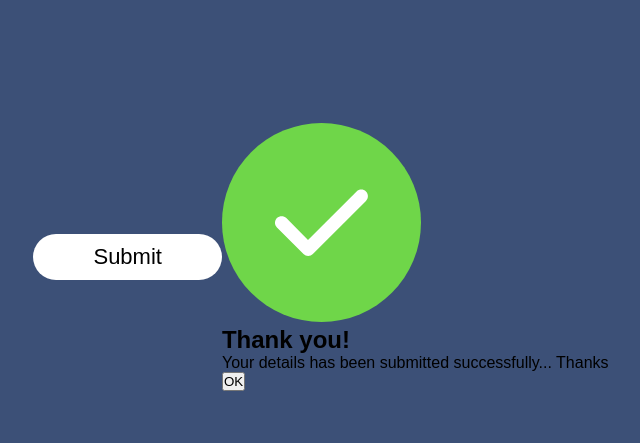
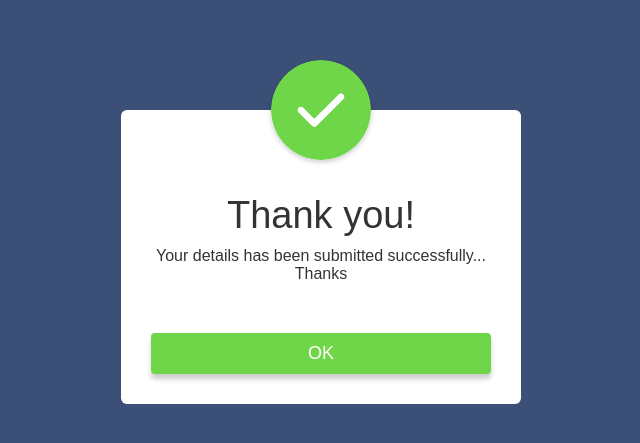
Before and after one commit to Mazharrais/Popup, a plain HTML site: page index.html in a window 1280 px wide. Shown: the part 143-586 px from the top of the page, without its empty margins (319-959 px from the left). Drawn offline with Linux system fonts and the light colour scheme.

Commit message:
add code

```diff
--- a/style.css
+++ b/style.css
@@ -22,3 +22,39 @@
     font-weight: 500;
     border-radius: 30px;
 }
+.popup{
+width: 400px;
+background: #fff;
+border-radius: 6px;
+position: absolute;
+top: 50%;
+left: 50%;
+transform: translate(-50%, -50%);
+text-align: center;
+padding: 0 30px 30px;
+color: #333;
+}
+.popup img{
+    width: 100px;
+    margin-top: -50px;
+    border-radius: 50px;
+    box-shadow: 0 2px 5px rgba(0, 0, 0, 0.2);
+}
+.popup h2{
+    font-size: 38px;
+    font-weight: 500;
+    margin: 30px 0 10px;
+}
+.popup button{
+    width: 100%;
+    margin-top: 50px;
+    padding: 10px 0;
+    background: #6fd649;
+    color: #fff;
+    border: 0;
+    outline: none;
+    font-size: 18px;
+    border-radius: 4px;
+    cursor: pointer;
+    box-shadow: 0 5px 5px rgba(0, 0, 0, 0.2);
+}
```
